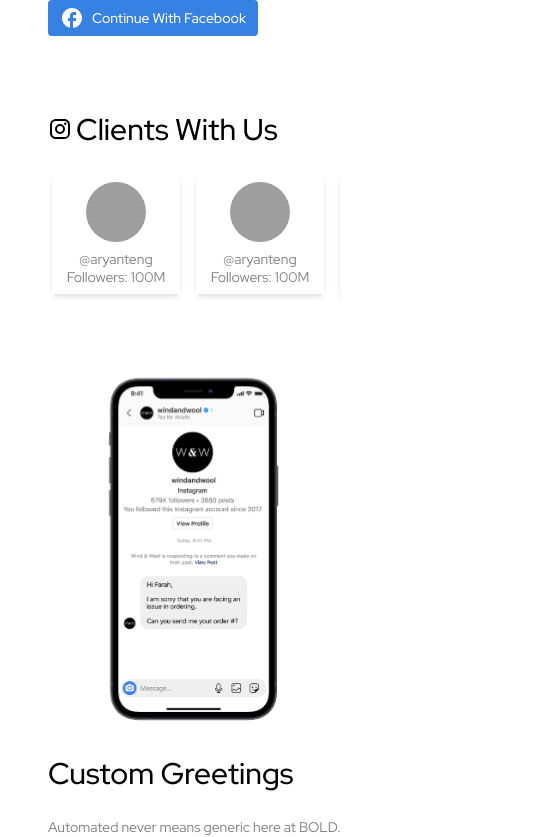
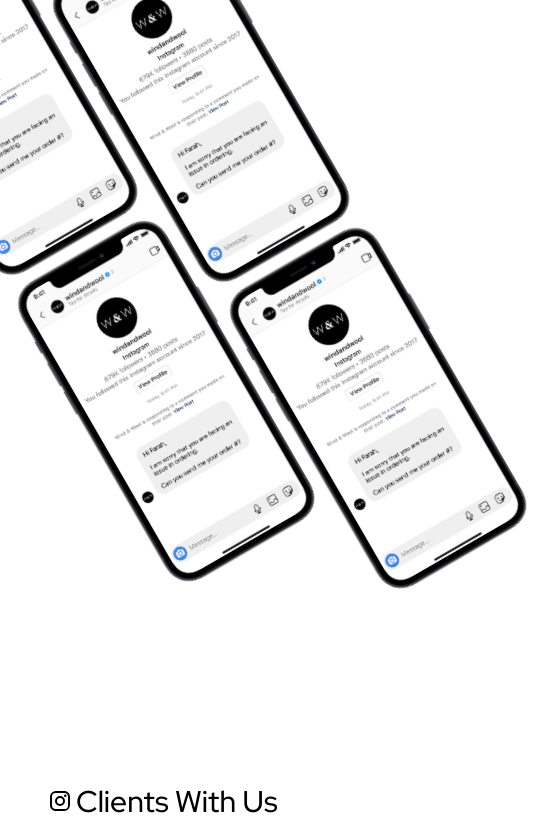
Before and after one commit to BoldStore/bold-bot-frontend, a Next.js app: page / in a window 390 px wide. Shown: the top 837 px of the page, 547 px wide, since content can reach past the window. Built offline with nearby package versions, Linux system fonts and the light colour scheme; grey boxes are pictures that could not be loaded.

Commit message:
basic structure of banner

```diff
--- a/components/Banner/index.js
+++ b/components/Banner/index.js
@@ -1,10 +1,18 @@
 import React from "react";
 import styles from "./styles.module.css";
-import FacebookButton from "../FacebookButton";
 function Banner() {
   return (
-    <div>
-      <FacebookButton />
+    <div className={styles.container}>
+      <div className={styles.imagesFlex}>
+        <div className={styles.imagesColumn} style={{ marginTop: "-7rem" }}>
+          <img src="/assets/IceBreakerSS.svg" className={styles.img} />
+          <img src="/assets/IceBreakerSS.svg" className={styles.img} />
+        </div>
+        <div className={styles.imagesColumn}>
+          <img src="/assets/IceBreakerSS.svg" className={styles.img} />
+          <img src="/assets/IceBreakerSS.svg" className={styles.img} />
+        </div>
+      </div>
     </div>
   );
 }
--- a/components/Banner/styles.module.css
+++ b/components/Banner/styles.module.css
@@ -1,44 +1,35 @@
-.button {
-  border: none;
-  background-color: var(--blue);
-  display: flex;
-  align-items: center;
-  justify-content: center;
-  border-radius: 0.25rem;
-  padding: 0.75rem 1.5rem;
+.img {
+  width: 275px;
+  height: 500px;
+  margin-bottom: 0.5rem;
 }
 
-.button:hover {
-  cursor: pointer;
-  opacity: 0.9;
+.imagesFlex {
+  display: flex;
+  justify-content: flex-start;
+  align-items: flex-start;
+  width: 50%;
+  transform: rotate(-30deg);
 }
-
-.button p {
-  color: var(--white);
-  margin-left: 0.5rem;
-  margin-top: 0;
-  margin-bottom: 0;
-  font-weight: 500;
-}
-
-.icon {
-  font-size: 2rem;
+.imagesColumn {
+  display: flex;
+  flex-direction: column;
+  align-items: flex-start;
+  justify-content: flex-start;
+  width: min-content;
 }
 
 @media (max-width: 1024px) {
-  .button {
-    padding: 0.5rem 1rem;
-  }
-  .icon {
-    font-size: 1.75rem;
+  .img {
+    width: 220px;
+    height: 400px;
   }
 }
 
 @media (max-width: 640px) {
-  .button {
-    padding: 0.375rem 0.75rem;
-  }
-  .icon {
-    font-size: 1.5rem;
+  .img {
+    margin-bottom: 0.25rem;
+    width: 180px;
+    height: 350px;
   }
 }
--- a/components/ClientsWithUs/styles.module.css
+++ b/components/ClientsWithUs/styles.module.css
@@ -2,6 +2,8 @@
   display: flex;
   flex-direction: column;
   margin: 5rem 0;
+  background-color: var(--white);
+  z-index: 100;
 }
 
 .headingContainer {
```
